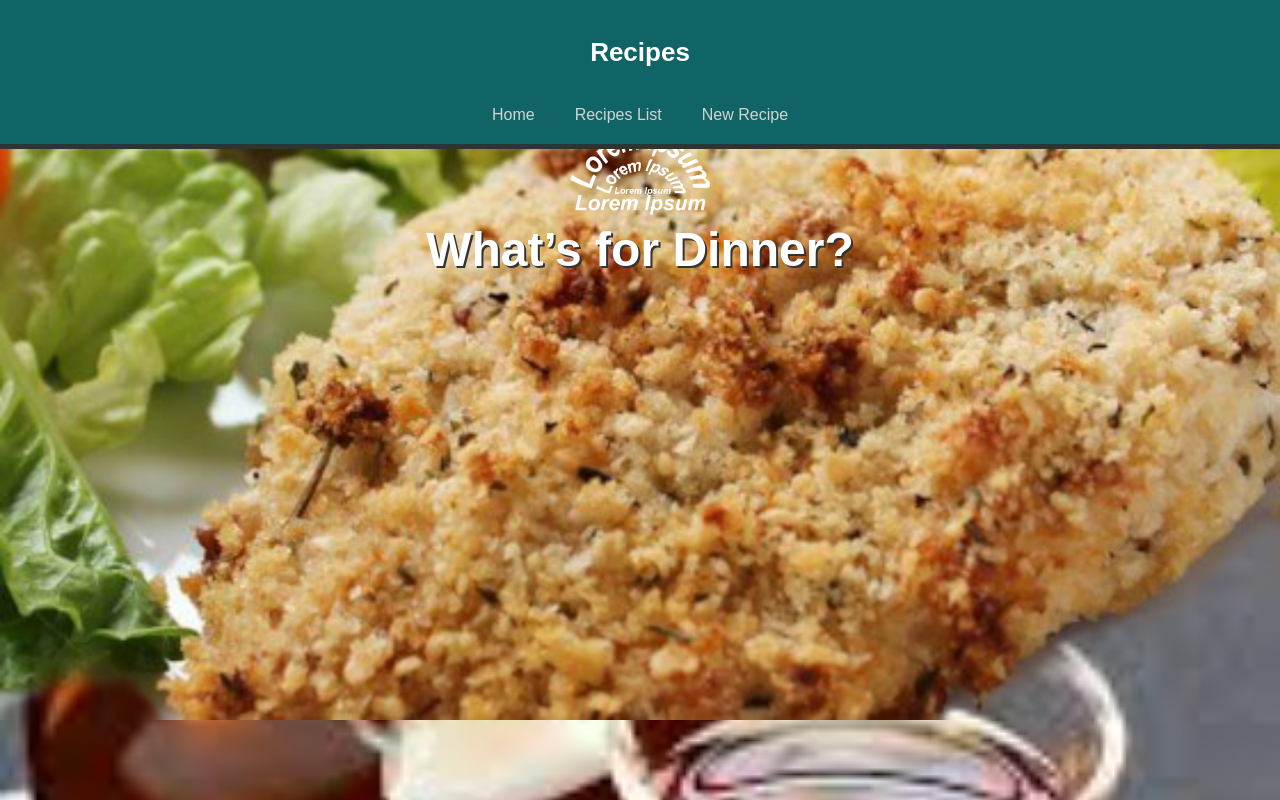
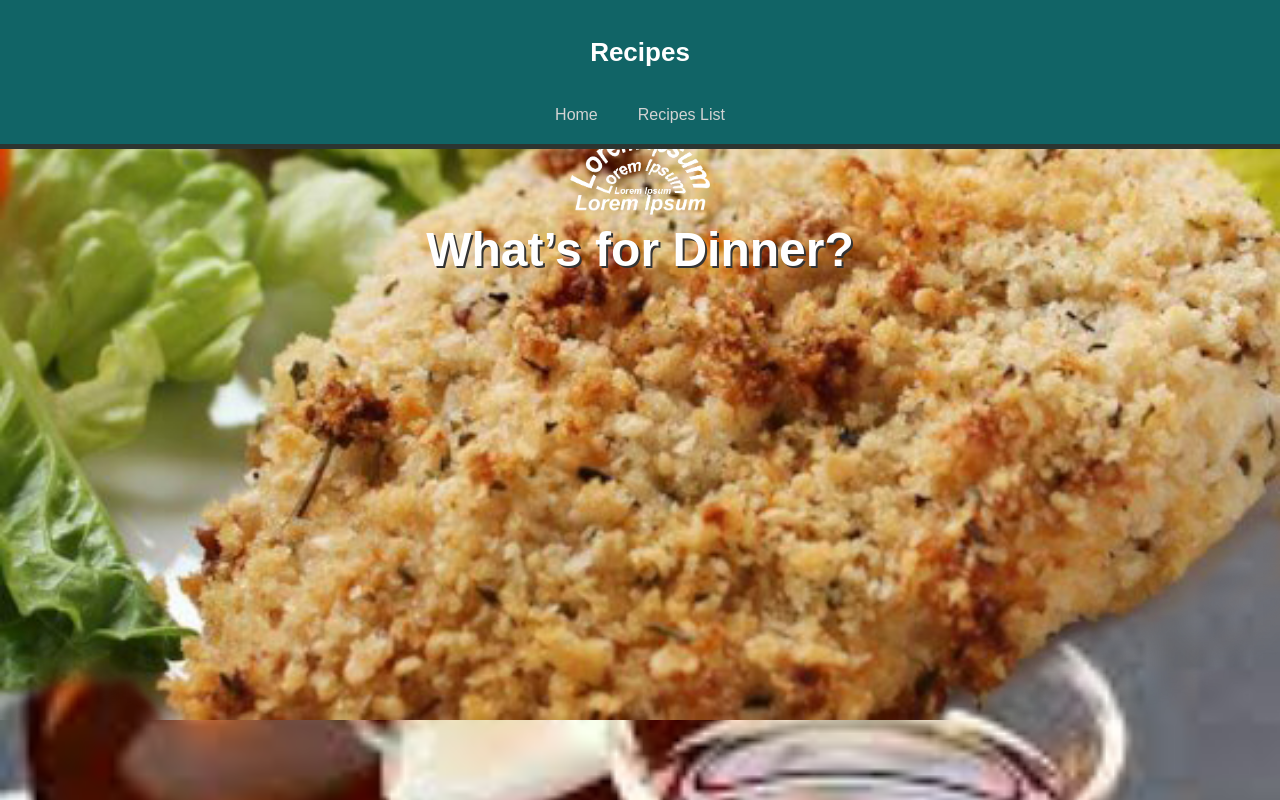
Before and after one commit to bytanyar/recipes, a React (Create React App) app: page / in a window 1280 px wide. Shown: the top 800 px of the page. Built offline with nearby package versions, Linux system fonts and the light colour scheme.

Commit message:
TRR-009  nav change

```diff
--- a/src/App.js
+++ b/src/App.js
@@ -28,7 +28,6 @@ class App extends Component {
                                 <ul>
                                     <li><Link to="/">Home</Link></li>
                                     <li><Link to="/list">Recipes List</Link></li>
-                                    <li><Link to="/newRecipe">New Recipe</Link></li>
                                 </ul>
                             </nav>
                         </header>
@@ -36,7 +35,6 @@ class App extends Component {
 
                         <Route path="/" exact component={Parallax} />
                         <Route path="/list" exact component={RecipesList} />
-                        <Route path="/newRecipe" exact component={NewRecipe} />
 
                     </div>
                 </BrowserRouter>
```
